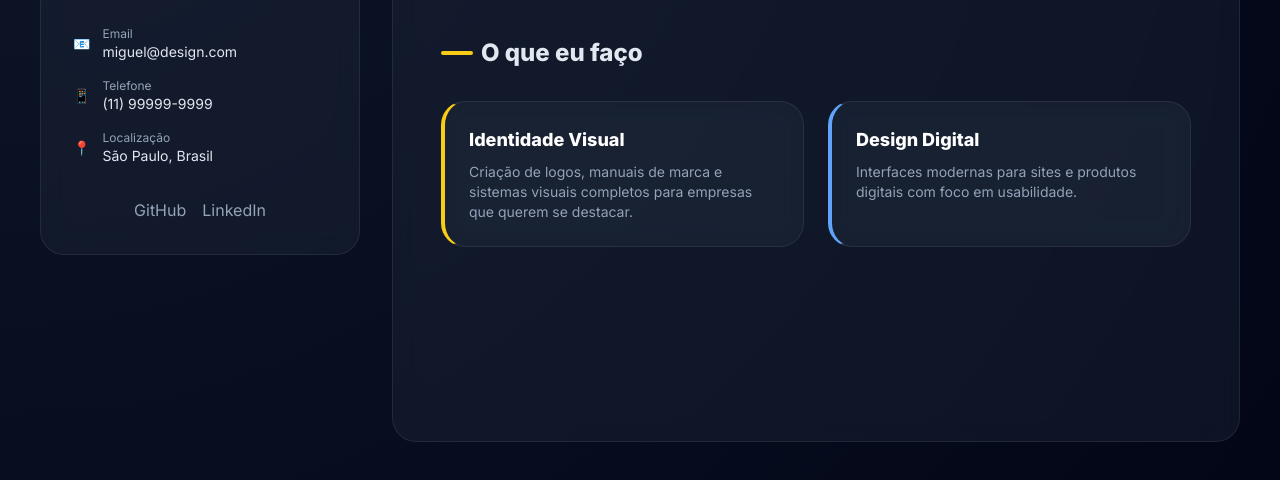
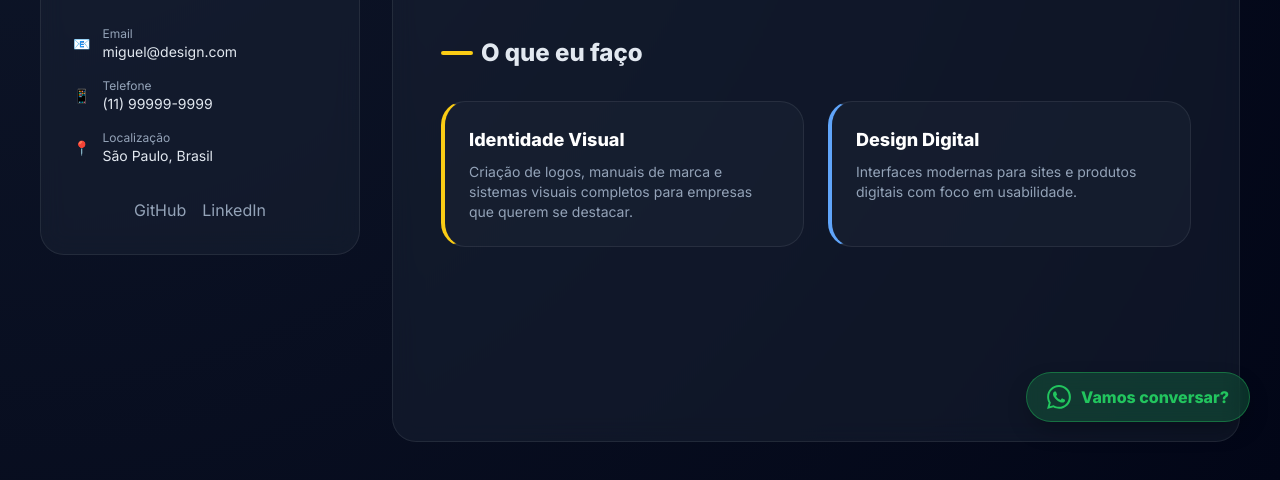
Before and after one commit to AlexandreMoreiraC/miguel, a website built with Vite: page index.html in a window 1280 px wide. Shown: the part 348-828 px from the top of the page. Built offline with nearby package versions, Linux system fonts and the light colour scheme.

Commit message:
Primeiro commit

```diff
--- a/index.html
+++ b/index.html
@@ -32,7 +32,7 @@
 
         /* Animação de entrada das seções */
         .fade-in-up {
-            animation: fadeInUp 0.6s ease out forwards;
+            animation: fadeInUp 0.6s ease-out forwards;
         }
 
         @keyframes fadeInUp {
@@ -62,6 +62,34 @@
             box-shadow: 0 0 10px #facc15;
         }
 
+        /* Botão WhatsApp Customizado */
+        .whatsapp-btn {
+            position: fixed;
+            bottom: 30px;
+            right: 30px;
+            background: rgba(34, 197, 94, 0.2);
+            backdrop-filter: blur(10px);
+            border: 1px solid rgba(34, 197, 94, 0.4);
+            color: #22c55e;
+            padding: 12px 20px;
+            border-radius: 50px;
+            display: flex;
+            items-center: center;
+            gap: 10px;
+            font-weight: 700;
+            text-decoration: none;
+            box-shadow: 0 10px 25px -5px rgba(0, 0, 0, 0.3);
+            transition: all 0.3s ease;
+            z-index: 1000;
+        }
+
+        .whatsapp-btn:hover {
+            background: #22c55e;
+            color: white;
+            transform: scale(1.05);
+            box-shadow: 0 0 20px rgba(34, 197, 94, 0.5);
+        }
+
         /* Estilização da Scrollbar */
         ::-webkit-scrollbar { width: 8px; }
         ::-webkit-scrollbar-track { background: #0f172a; }
@@ -71,6 +99,15 @@
 </head>
 
 <body class="min-h-screen flex items-center justify-center p-4 md:p-10">
+
+<a href="https://wa.me/5511999999999?text=Olá%20Miguel,%20vi%20seu%20portfólio%20e%20gostaria%20de%20conversar!"
+   target="_blank"
+   class="whatsapp-btn">
+    <svg xmlns="http://www.w3.org/2000/svg" width="24" height="24" viewBox="0 0 24 24" fill="currentColor">
+        <path d="M.057 24l1.687-6.163c-1.041-1.804-1.588-3.849-1.587-5.946.003-6.556 5.338-11.891 11.893-11.891 3.181.001 6.167 1.24 8.413 3.488 2.245 2.248 3.481 5.236 3.48 8.414-.003 6.557-5.338 11.892-11.893 11.892-1.99-.001-3.951-.5-5.688-1.448l-6.305 1.654zm6.597-3.807c1.676.995 3.276 1.591 5.3 1.592 5.448 0 9.886-4.438 9.889-9.885.002-5.462-4.415-9.89-9.881-9.892-5.452 0-9.887 4.434-9.889 9.884-.001 2.225.651 3.891 1.746 5.634l-.999 3.648 3.834-.981zm11.387-5.464c-.074-.124-.272-.198-.57-.347-.297-.149-1.758-.868-2.031-.967-.272-.099-.47-.149-.669.149-.198.297-.768.967-.941 1.165-.173.198-.347.223-.644.074-.297-.149-1.255-.462-2.39-1.475-.883-.788-1.48-1.761-1.653-2.059-.173-.297-.018-.458.13-.606.134-.133.297-.347.446-.521.151-.172.2-.296.3-.495.099-.198.05-.372-.025-.521-.075-.148-.669-1.611-.916-2.206-.242-.579-.487-.501-.669-.51l-.57-.01c-.198 0-.52.074-.792.372s-1.04 1.016-1.04 2.479 1.065 2.876 1.213 3.074c.149.198 2.095 3.2 5.076 4.487.709.306 1.263.489 1.694.626.712.226 1.36.194 1.872.118.571-.085 1.758-.719 2.006-1.413.248-.695.248-1.29.173-1.414z"/>
+    </svg>
+    Vamos conversar?
+</a>
 
 <div class="max-w-7xl w-full flex flex-col lg:flex-row gap-8">
 
```
